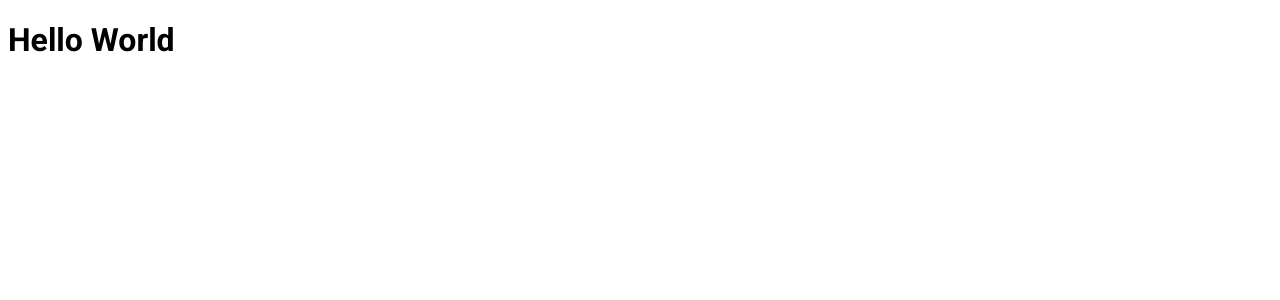
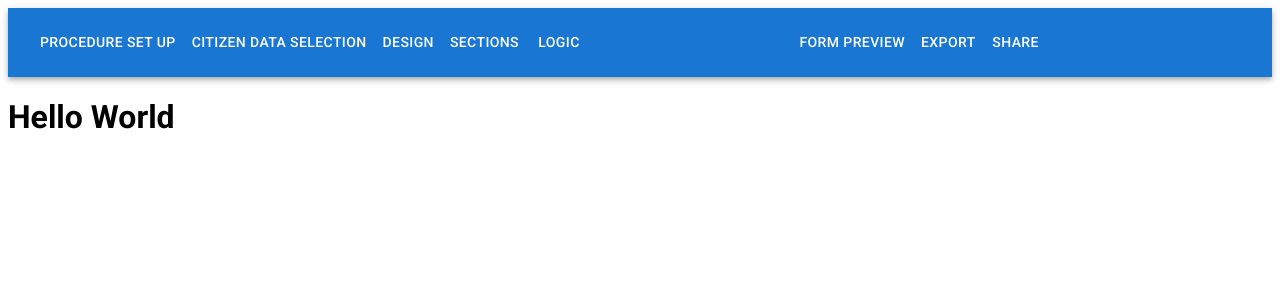
Before and after one commit to osoc22/project-digital-wallet, a React (Create React App) app: page / in a window 1280 px wide. Shown: the top 300 px of the page. Built offline with nearby package versions, Linux system fonts and the light colour scheme.

Commit message:
navbar component added, links not working yet.

```diff
--- a/src/App.tsx
+++ b/src/App.tsx
@@ -1,6 +1,9 @@
+import  Navbar from './components/Navbar';
+
 export default function App() {
   return (
     <div>
+      <Navbar />
       <h1>Hello World</h1>
     </div>
   );
--- /dev/null
+++ b/src/components/Navbar.tsx
@@ -0,0 +1,105 @@
+import * as React from 'react';
+import AppBar from '@mui/material/AppBar';
+import Box from '@mui/material/Box';
+import Toolbar from '@mui/material/Toolbar';
+import Typography from '@mui/material/Typography';
+import Menu from '@mui/material/Menu';
+import Container from '@mui/material/Container';
+import Button from '@mui/material/Button';
+import MenuItem from '@mui/material/MenuItem';
+
+const pages = ['Procedure set up', 'Citizen data selection', 'Design', 'Sections', 'Logic'];
+const settings = ['Form preview', 'Export', 'Share'];
+
+const Navbar = () => {
+  const [anchorElNav, setAnchorElNav] = React.useState<null | HTMLElement>(null);
+
+  const handleCloseNavMenu = () => {
+    setAnchorElNav(null);
+  };
+
+  return (
+    <AppBar position="static">
+      <Container maxWidth="xl">
+        <Toolbar disableGutters>
+          <Box sx={{ flexGrow: 1, display: { xs: 'flex', md: 'none' } }}>
+            <Menu
+              id="menu-appbar"
+              anchorEl={anchorElNav}
+              anchorOrigin={{
+                vertical: 'bottom',
+                horizontal: 'left',
+              }}
+              keepMounted
+              transformOrigin={{
+                vertical: 'top',
+                horizontal: 'left',
+              }}
+              open={Boolean(anchorElNav)}
+              onClose={handleCloseNavMenu}
+              sx={{
+                display: { xs: 'block', md: 'none' },
+              }}
+            >
+              {pages.map((page) => (
+                <MenuItem key={page} onClick={handleCloseNavMenu}>
+                  <Typography textAlign="center">{page}</Typography>
+                </MenuItem>
+              ))}
+            </Menu>
+          </Box>
+          <Box sx={{ flexGrow: 1, display: { xs: 'none', md: 'flex' } }}>
+            {pages.map((page) => (
+              <Button
+                key={page}
+                onClick={handleCloseNavMenu}
+                sx={{ my: 2, color: 'white', display: 'block' }}
+              >
+                {page}
+              </Button>
+            ))}
+          </Box>
+
+          <Box sx={{ flexGrow: 1, display: { xs: 'flex', md: 'none' } }}>
+            <Menu
+              id="menu-appbar"
+              anchorEl={anchorElNav}
+              anchorOrigin={{
+                vertical: 'bottom',
+                horizontal: 'right',
+              }}
+              keepMounted
+              transformOrigin={{
+                vertical: 'top',
+                horizontal: 'right',
+              }}
+              open={Boolean(anchorElNav)}
+              onClose={handleCloseNavMenu}
+              sx={{
+                display: { xs: 'block', md: 'none' },
+              }}
+            >
+              {settings.map((setting) => (
+                <MenuItem key={setting} onClick={handleCloseNavMenu}>
+                  <Typography textAlign="center">{setting}</Typography>
+                </MenuItem>
+              ))}
+            </Menu>
+          </Box>
+          <Box sx={{ flexGrow: 1, display: { xs: 'none', md: 'flex' } }}>
+            {settings.map((setting) => (
+              <Button
+                key={setting}
+                onClick={handleCloseNavMenu}
+                sx={{ my: 2, color: 'white', display: 'block' }}
+              >
+                {setting}
+              </Button>
+            ))}
+          </Box>
+        </Toolbar>
+      </Container>
+    </AppBar>
+  );
+};
+export default Navbar;
```
